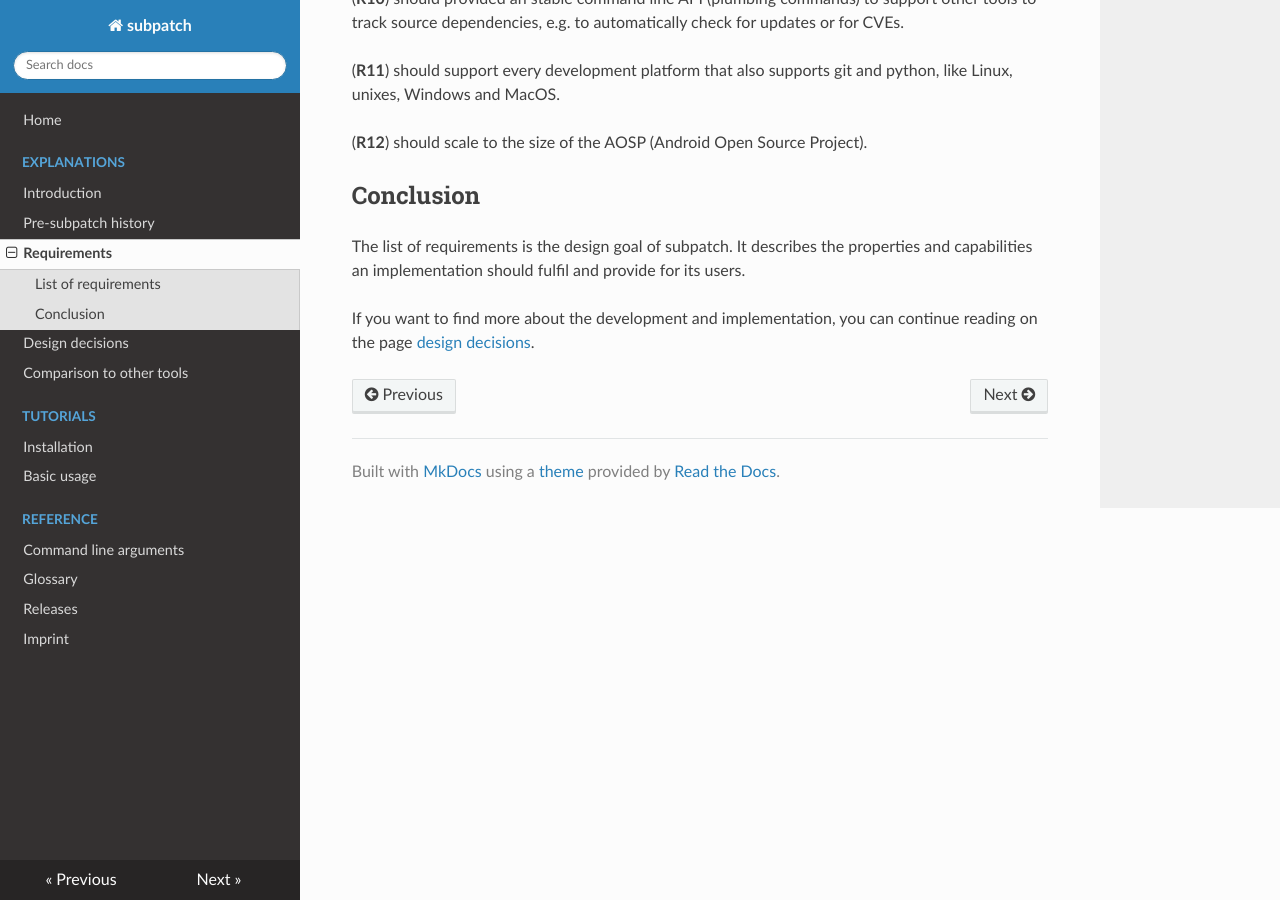
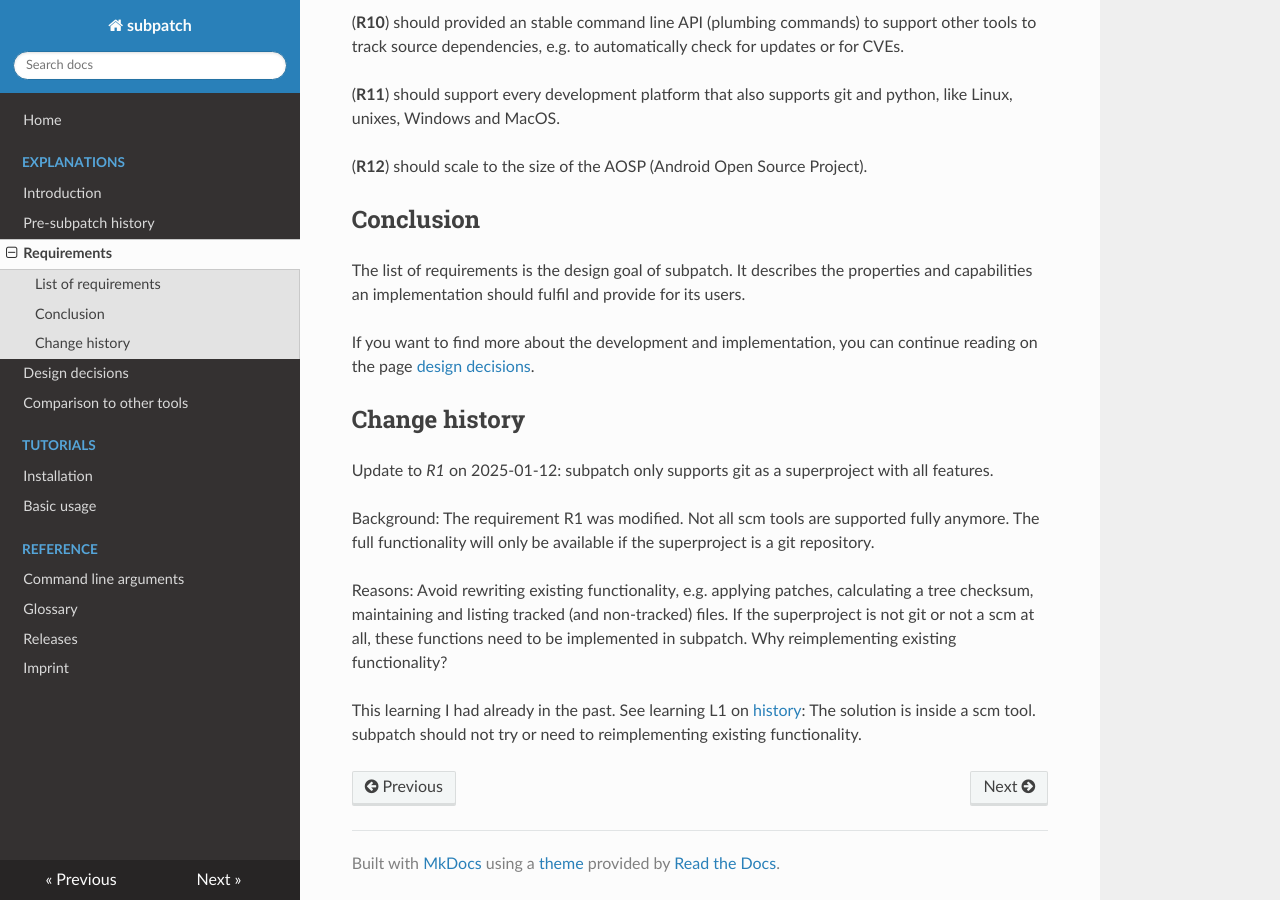
Before and after one commit to lengfeld/subpatch, an MkDocs documentation site: the page built from website/exp/requirements.md, in a window 1280 px wide and 900 px high, scrolled down 997 px. Built offline with MkDocs 1.6.1, drawn with Linux system fonts in a browser that asks for light colours; nearby versions of some CDN libraries; some of the changed text lies outside the part shown.

Commit message:
website: update to R1

```diff
--- a/website/exp/requirements.md
+++ b/website/exp/requirements.md
@@ -14,8 +14,9 @@
 
 The tool …
 
-(**R1**) should support git, cvs, mercurial, subversion and non-cvs environment
-as superprojects.
+(**R1**) should support git as the primary scm tool for the superproject and
+cvs, mercurial, subversion and non-scm environment as functional but limited
+superprojects.
 
 (**R2**) do not interfere with the vcs. The existing workflows
 like checking out, cloning, switching branches, updating, rebasing, tagging,
@@ -58,3 +59,22 @@
 
 If you want to find more about the development and implementation, you can
 continue reading on the page [design decisions](design.md).
+
+
+## Change history
+
+Update to *R1* on 2025-01-12: subpatch only supports git as a superproject with
+all features.
+
+Background: The requirement R1 was modified. Not all scm tools are supported
+fully anymore.  The full functionality will only be available if the
+superproject is a git repository.
+
+Reasons: Avoid rewriting existing functionality, e.g. applying patches,
+calculating a tree checksum, maintaining and listing tracked (and non-tracked)
+files. If the superproject is not git or not a scm at all, these functions need
+to be implemented in subpatch. Why reimplementing existing functionality?
+
+This learning I had already in the past. See learning L1 on
+[history](history.md): The solution is inside a scm tool. subpatch should not
+try or need to reimplementing existing functionality.
```
